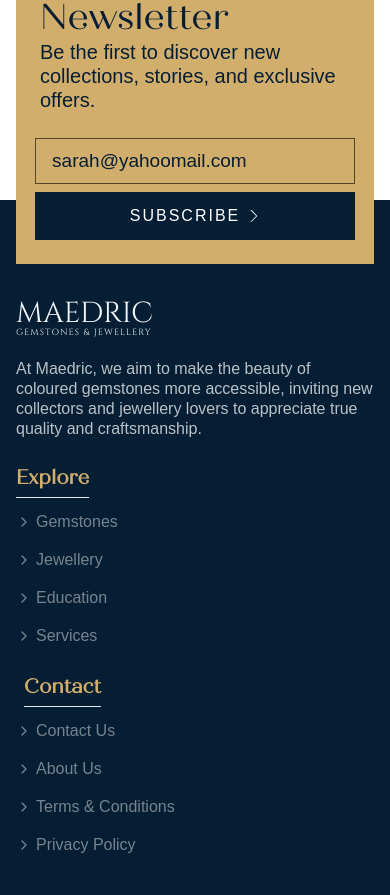
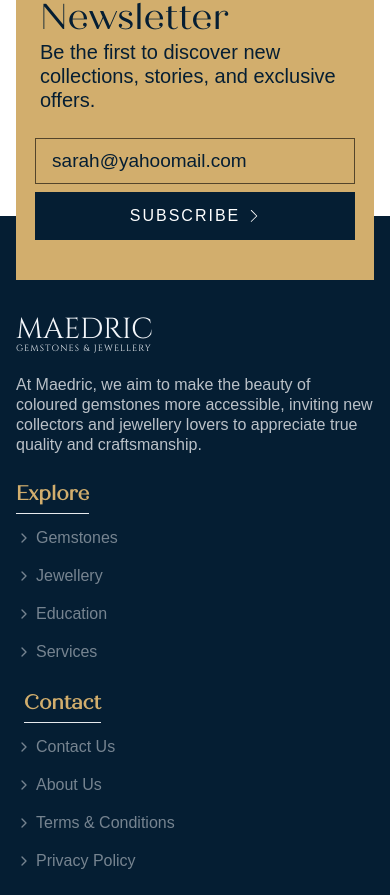
Before and after one commit to Dj-Artimus/maedric-v2, a Next.js app: page / in a window 390 px wide. Shown: the part 7137-8032 px from the top of the page. Built offline with nearby package versions, Linux system fonts and the light colour scheme.

Commit message:
Fixed error message position in mobile devices in Newsletter Section

```diff
--- a/src/app/sections/NewsletterSection.tsx
+++ b/src/app/sections/NewsletterSection.tsx
@@ -23,7 +23,7 @@ const NewsletterSection: React.FC = () => {
             </p>
           </div>
           <div className="flex flex-col justify-start relative">
-            <div className="flex flex-col md:flex-row items-center gap-2 xs:gap-4 sm:gap-6 md:gap-2 w-fit">
+            <div className="flex flex-col md:flex-row items-center gap-2 xs:gap-4 sm:gap-6 md:gap-2 w-fit pb-4 sm:pb-0">
               <EditText
                 value={email}
                 onValueChange={setEmail}
```
